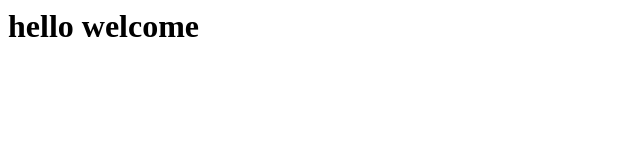
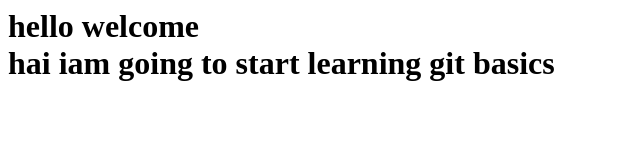
Before and after one commit to msrikavya8/Gitpractice, a plain HTML site: page index.html in a window 1280 px wide. Shown: the whole page, without its empty margins (0-640 px from the left). Drawn offline with Linux system fonts and the light colour scheme.

Commit message:
updated index.html

```diff
--- a/index.html
+++ b/index.html
@@ -1,3 +1,5 @@
 <h1>
     hello welcome
+    <br>
+    hai iam going to start learning git basics
 </h1>
```
